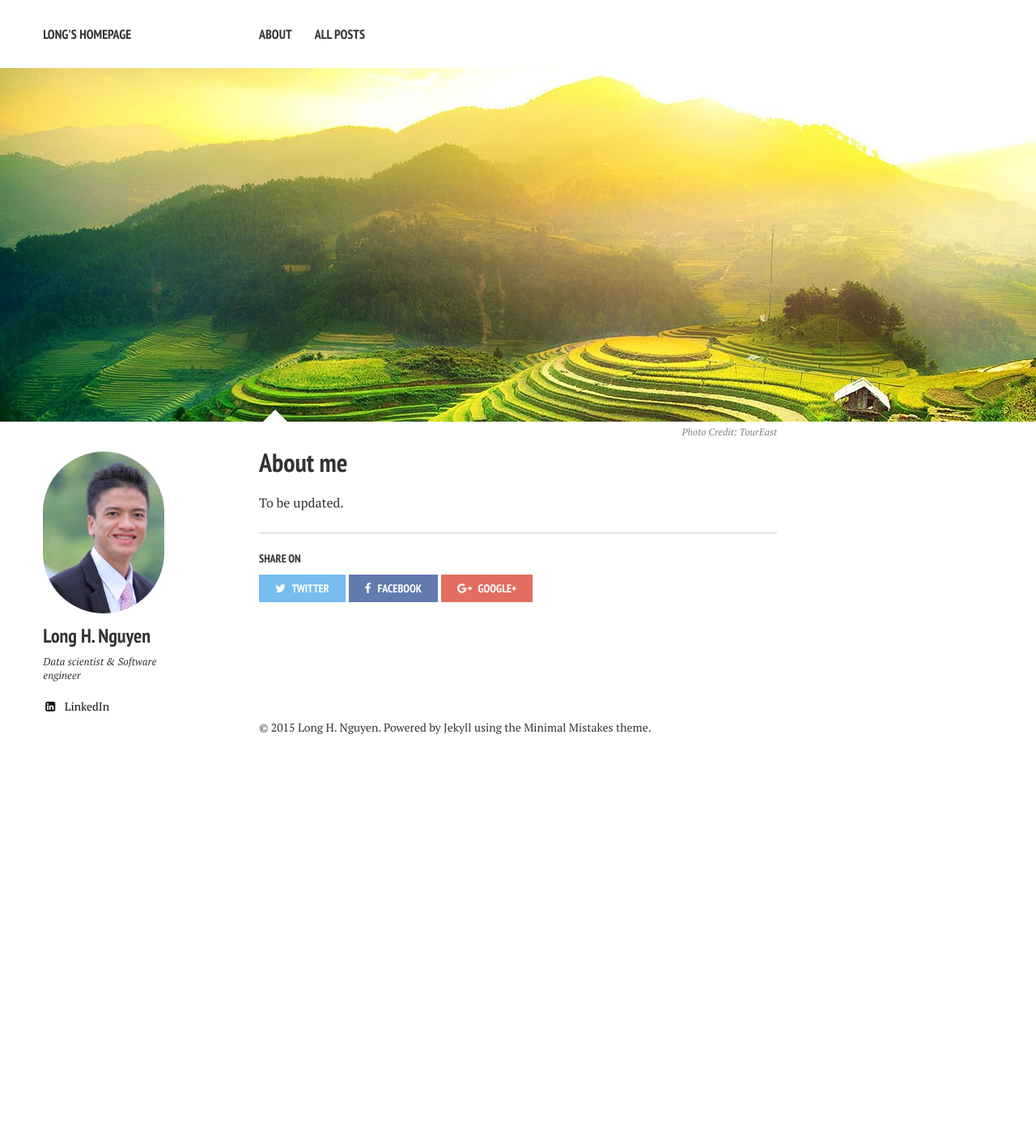
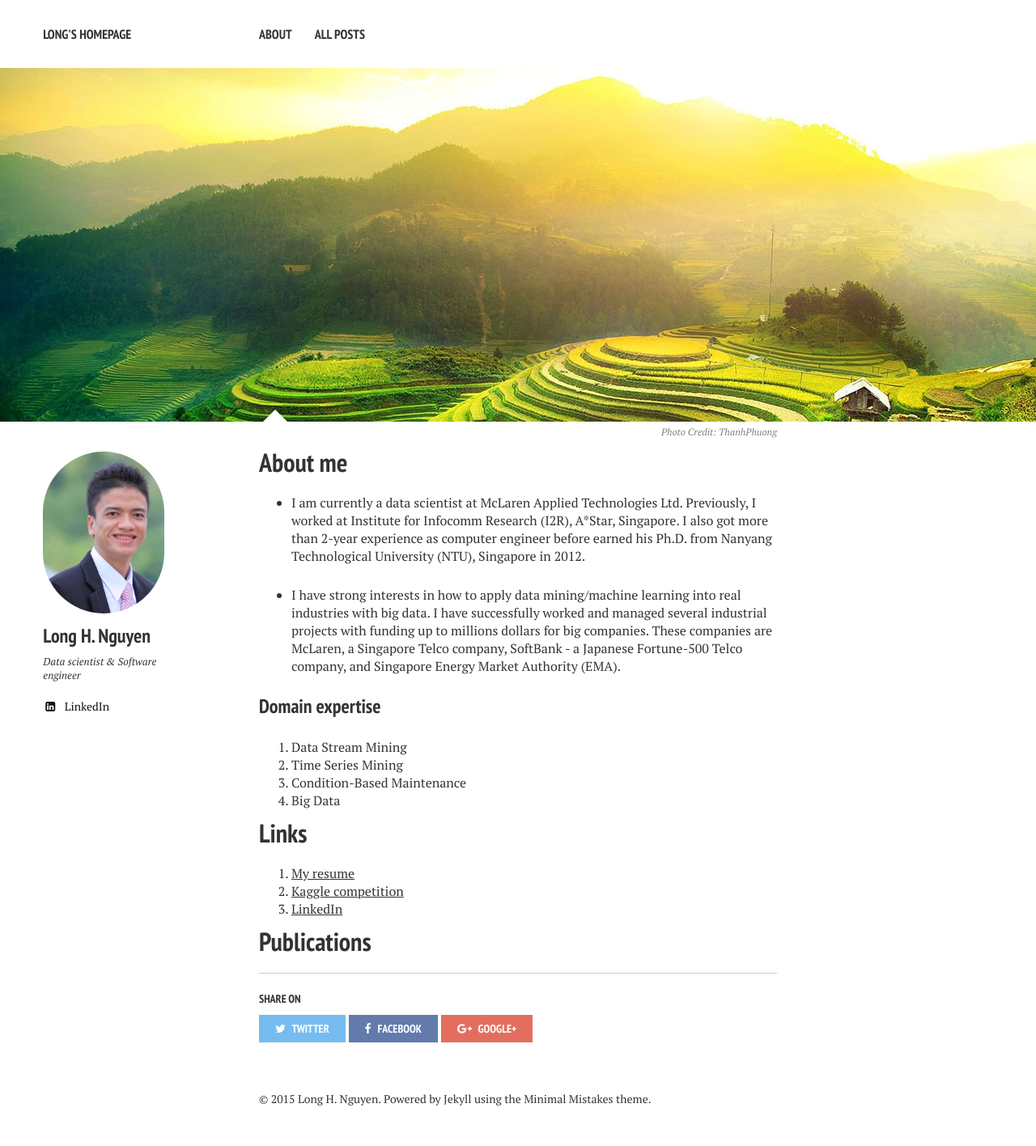
Before and after one commit to nguyenhailong/nguyenhailong.github.io, a Jekyll site: the page built from about/index.md, in a window 1280 px wide. Shown: the whole page at 81% size. Built offline with Jekyll 4.4.1, drawn with Linux system fonts in a browser that asks for light colours; nearby versions of some CDN libraries; before the commit the page ends 957 px from its top, so only the background shows below that.

Commit message:
Update about

```diff
--- a/about/index.md
+++ b/about/index.md
@@ -6,7 +6,22 @@ modified: 2016-12-06
 comments: true
 image:
   feature: vietnam_header.jpg
-  credit: TourEast
-  creditlink: http://en.toureast.com/destinations/asia/vietnam
+  credit: ThanhPhuong
+  creditlink: http://www.thanhphuong.com/
 ---
-To be updated.
+* I am  currently a data scientist at McLaren Applied Technologies Ltd. Previously, I worked at Institute for Infocomm Research (I2R), A*Star, Singapore. I also got more than 2-year experience as computer engineer before earned his Ph.D. from Nanyang Technological University (NTU), Singapore in 2012.
+
+* I have strong interests in how to apply data mining/machine learning into real industries with big data. I have successfully worked and managed several industrial projects with funding up to millions dollars for big companies. These companies are McLaren, a Singapore Telco company, SoftBank - a Japanese Fortune-500 Telco company, and Singapore Energy Market Authority (EMA).
+
+### Domain expertise
+1. Data Stream Mining
+2. Time Series Mining
+3. Condition-Based Maintenance
+4. Big Data
+
+#Links
+1. [My resume](http://longnguyen.info/extras/resume)
+2. [Kaggle competition](https://www.kaggle.com/longnguyen/results)
+3. [LinkedIn](http://linkedin.com/in/nguyenhailongphd)
+
+# Publications
```
